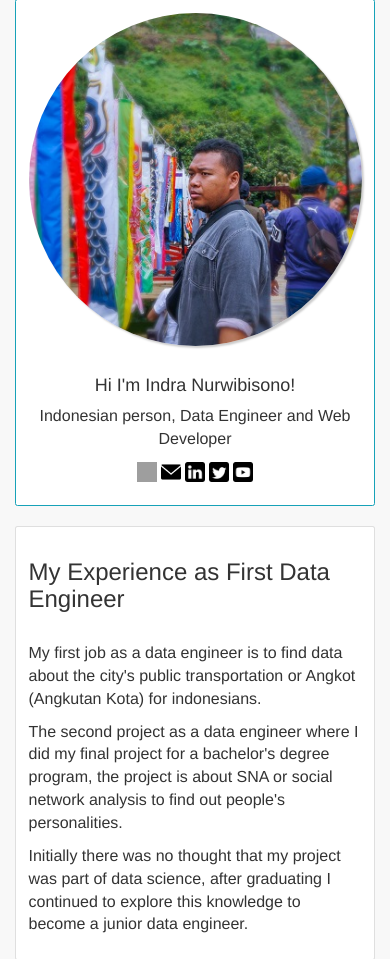
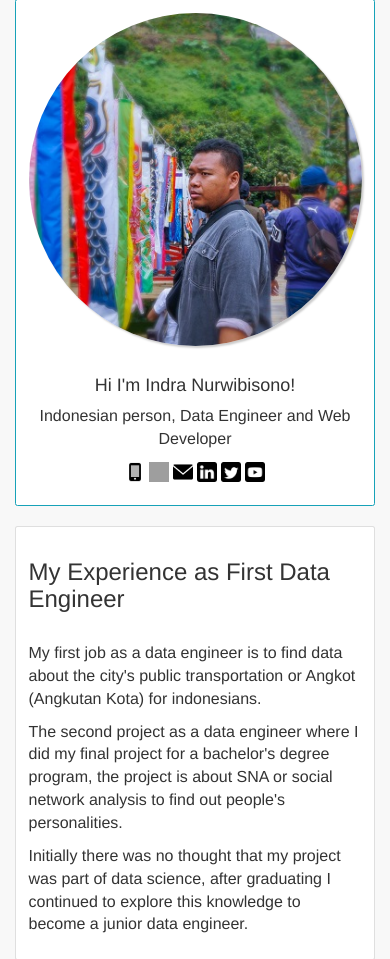
Before and after one commit to bigbisson/portfolio, a Django app: page / in a window 390 px wide. Shown: the part 21-980 px from the top of the page. Run offline with Django 3.2, Linux system fonts and the light colour scheme; some libraries are stand-ins or nearby versions; some web fonts are replaced; grey boxes are pictures that could not be loaded.

Commit message:
Add Phone Number

```diff
--- a/base/templates/base/home.html
+++ b/base/templates/base/home.html
@@ -36,6 +36,7 @@
                     <p>Indonesian person, Data Engineer and Web Developer</p>
                     <!-- <p>+62-812-908-86879</p> -->
                     <ul class="social-links">
+                        <li><a href="tel:+62-812-908-86879" target="_blank"><img class="social" src="{% static 'images/phone.png' %}" alt="Phone Number"></a></li>
                         <li><a href="https://github.com/bigbisson/" target="_blank"><img class="social"
                                     src="https://raw.githubusercontent.com/github/explore/78df643247d429f6cc873026c0622819ad797942/topics/github/github.png"
                                     alt="Github"></a></li>
```
